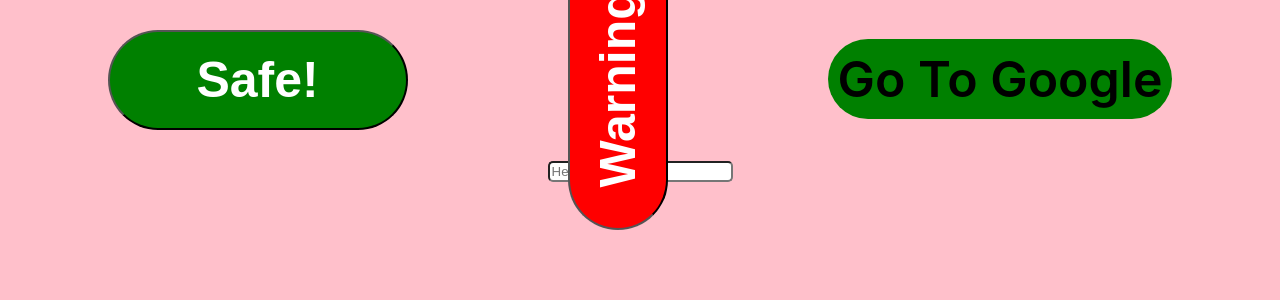
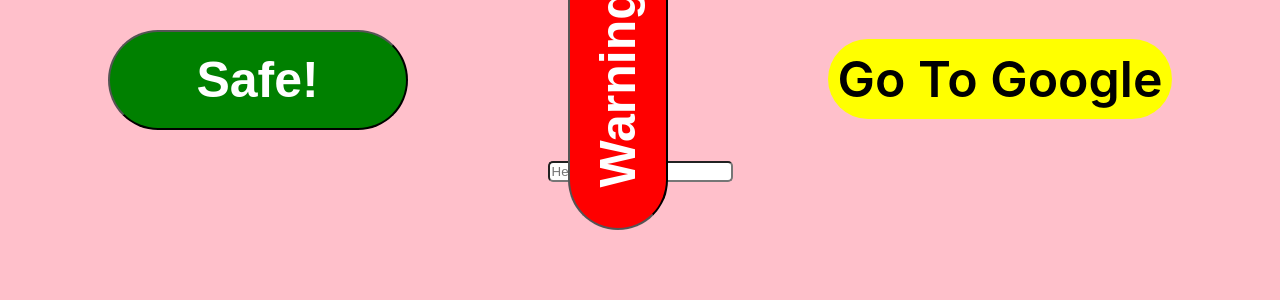
Before and after one commit to SeongJinJeong/React_Styled_Components, a React (Create React App) app: page / in a window 1280 px wide. Shown: the top 300 px of the page. Built offline with nearby package versions, Linux system fonts and the light colour scheme.

Commit message:
Added Themes!!

```diff
--- a/src/App.js
+++ b/src/App.js
@@ -1,5 +1,6 @@
 import React,{Component} from 'react';
-import styled, { createGlobalStyle, keyframes, css } from 'styled-components';
+import styled, { createGlobalStyle, keyframes, css, ThemeProvider } from 'styled-components';
+import theme from './theme';
 
 const GlobalStyle = createGlobalStyle`
   body{
@@ -23,6 +24,7 @@
   render(){
     return(
       <>
+        <ThemeProvider theme={theme}>
           <GlobalStyle />
           <Container>
             <Button>Safe!</Button>
@@ -30,6 +32,7 @@
             <Anchor as='a' href="https://google.com">Go To Google</Anchor>
             <Input placeholder="Hello" />
           </Container>
+        </ThemeProvider>
       </>
     )
   }
@@ -68,7 +71,8 @@
 const Anchor = styled(Button)`
   text-decoration: none;
   padding: 10px;
-  ${AwesomeCard}
+  ${AwesomeCard};
+  background-color:${props=>props.theme.warningColor}
 `;
 
 const rotation = keyframes`
@@ -76,7 +80,7 @@
     transform : rotate(0deg)
   }
   to {
-    transform : rotate(360deg)
+    transform : rotate(360deg);
   }
 `
 
--- /dev/null
+++ b/src/theme.js
@@ -0,0 +1,7 @@
+const theme = {
+    successColor : "green",
+    defaultColor : "blue",
+    warningColor : "yellow",
+}
+
+export default theme;
```
Lines whose indentation alone changed are shown as unchanged.
